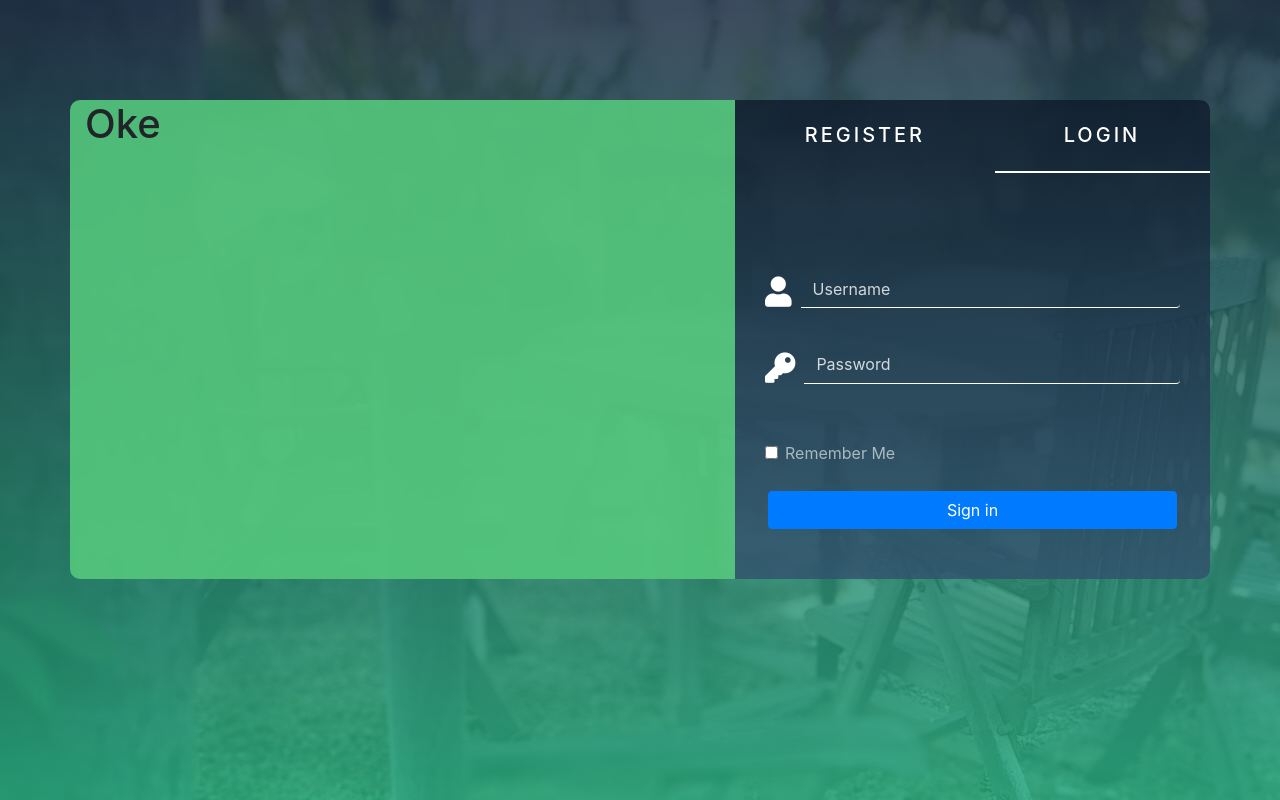
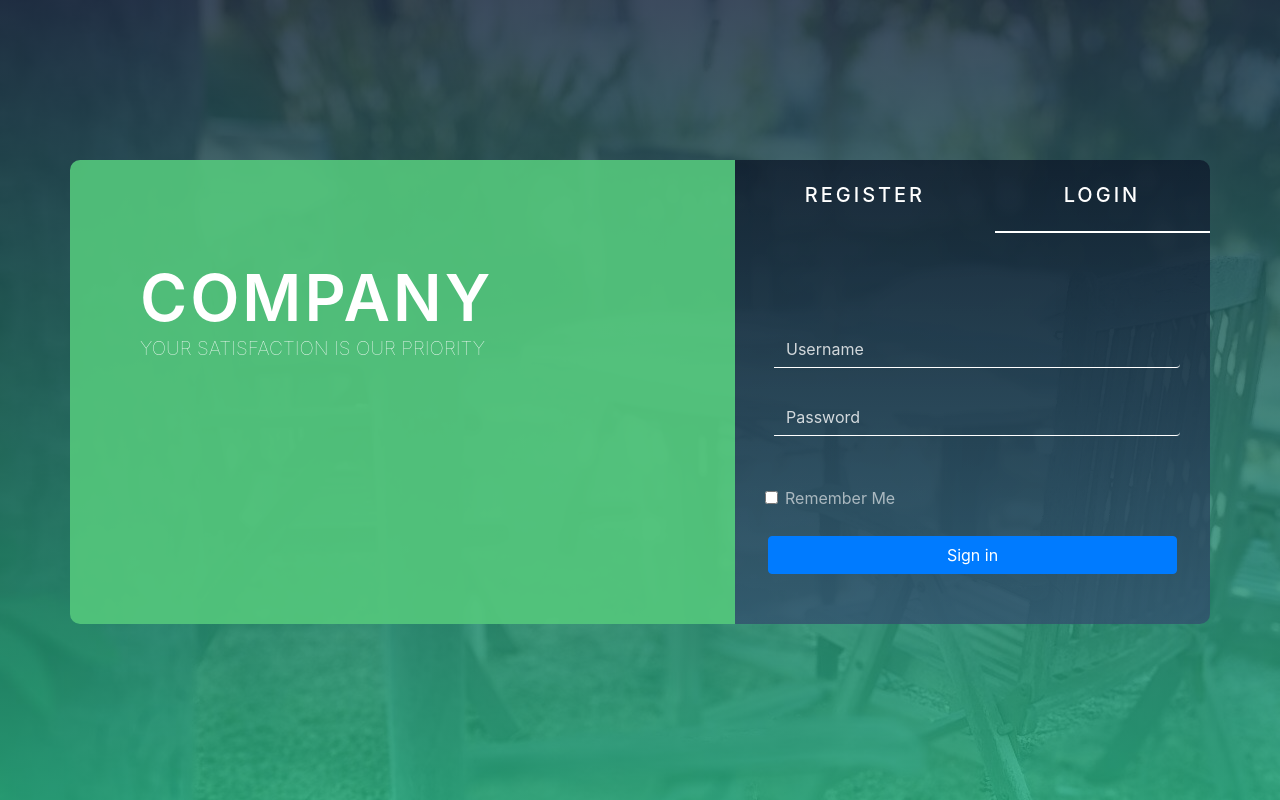
Before and after one commit to havus/logRegJs, a plain HTML site: page index.html in a window 1280 px wide. Drawn offline with Linux system fonts and the light colour scheme.

Commit message:
right side done

```diff
--- a/css/style.css
+++ b/css/style.css
@@ -21,11 +21,32 @@ body {
 .big-box {
     border-radius: 10px;
     overflow: hidden;
-    margin-top: 100px;
+    margin-top: 160px;
 }
 
 .left-side {
     background: rgba(85, 200, 125, 0.9);
+    padding: 100px 70px;
+}
+
+.company-name {
+    color: white;
+    text-transform: uppercase;
+}
+
+.company-name span {
+    display: block;
+}
+
+#main {
+    font-weight: 600;
+    font-size: 4rem;
+    letter-spacing: 3px;
+}
+
+#second {
+    font-weight: 100;
+    font-size: 1.2rem;
 }
 
 .right-side {
--- a/index.html
+++ b/index.html
@@ -6,8 +6,7 @@
   <meta name="viewport" content="width=device-width, initial-scale=1.0">
   <meta http-equiv="X-UA-Compatible" content="ie=edge">
   <!-- <link rel="stylesheet" href="https://stackpath.bootstrapcdn.com/bootstrap/4.2.1/css/bootstrap.min.css" integrity="sha384-GJzZqFGwb1QTTN6wy59ffF1BuGJpLSa9DkKMp0DgiMDm4iYMj70gZWKYbI706tWS" crossorigin="anonymous"> -->
-  <link rel="stylesheet" href="https://use.fontawesome.com/releases/v5.7.0/css/all.css" integrity="sha384-lZN37f5QGtY3VHgisS14W3ExzMWZxybE1SJSEsQp9S+oqd12jhcu+A56Ebc1zFSJ"
-    crossorigin="anonymous">
+  <!-- <link rel="stylesheet" href="https://use.fontawesome.com/releases/v5.7.0/css/all.css" integrity="sha384-lZN37f5QGtY3VHgisS14W3ExzMWZxybE1SJSEsQp9S+oqd12jhcu+A56Ebc1zFSJ" crossorigin="anonymous"> -->
   <link rel="stylesheet" href="css/bootstrap.min.css">
   <link rel="stylesheet" href="css/style.css">
   <title>Login Swipe</title>
@@ -18,8 +17,9 @@
   <div class="container big-box">
     <div class="row">
       <div class="col-sm-7 left-side">
-        <h1>
-          <span>Oke</span>
+        <h1 class="company-name">
+          <span id="main">company</span>
+          <span id="second">Your satisfaction is our priority</span>
         </h1>
       </div>
 
```
